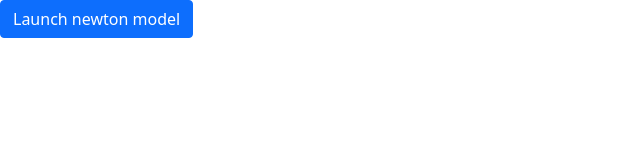
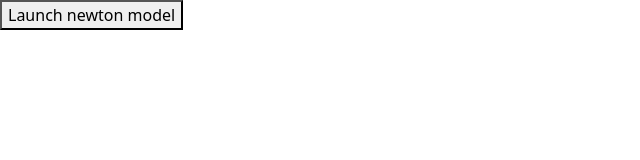
Before and after one commit to acciojob/bootstrap-modals-Vedprakash321, a website: page main.html in a window 1280 px wide. Shown: the whole page, without its empty margins (0-640 px from the left). Drawn offline with nearby package versions, Linux system fonts and the light colour scheme.

Commit message:
created a submission

```diff
--- a/main.html
+++ b/main.html
@@ -9,7 +9,7 @@
 
 <body>
 	<!-- the entire body must be written by student -->
- <button id="open-modal" class="btn btn-primary">Launch newton model</button>
+ <button id="open-modal" class="data-bs-toggle">Launch newton model</button>
 
   <!-- Modal -->
   <div class="modal fade" id="newton-modal" tabindex="-1" aria-labelledby="modalLabel" aria-hidden="true">
```
